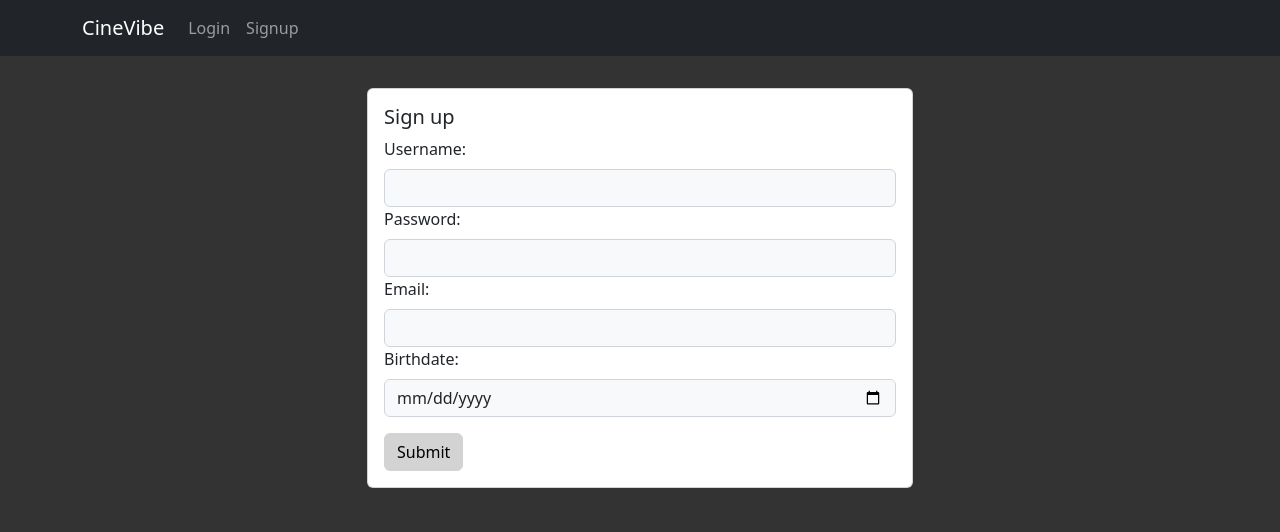
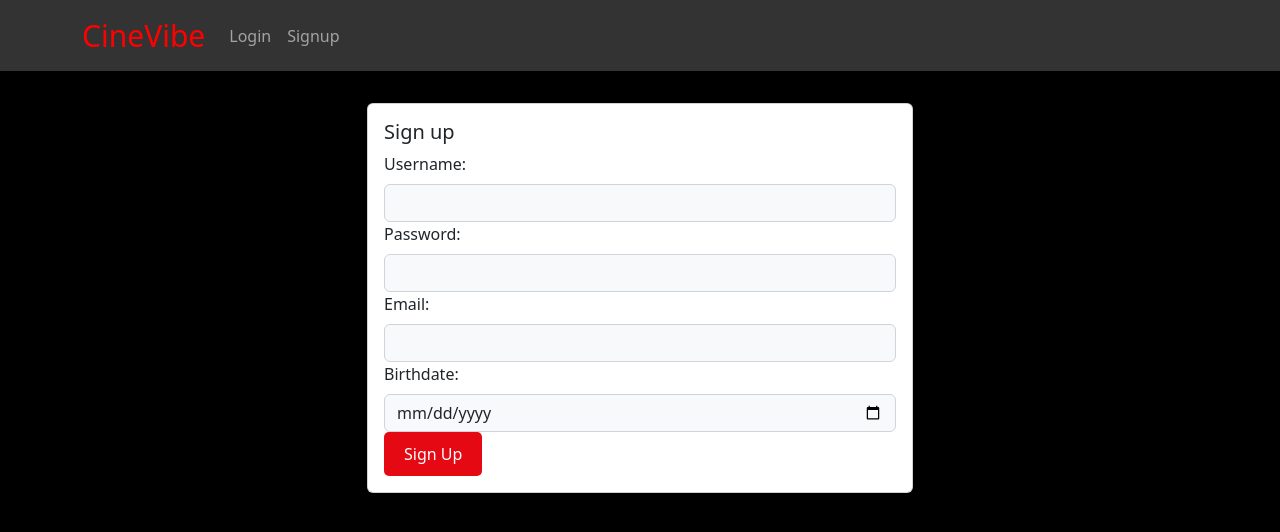
Before and after one commit to RemanBalak/CineVibe-client-main, a React (Vite) app: page /signup in a window 1280 px wide. Shown: the top 532 px of the page. Built offline with nearby package versions, Linux system fonts and the light colour scheme.

Commit message:
applied new styling

```diff
--- a/package.json
+++ b/package.json
@@ -22,7 +22,8 @@
     "react-bootstrap": "^2.8.0",
     "react-dom": "^18.2.0",
     "react-router": "^6.11.2",
-    "react-router-dom": "^6.11.2"
+    "react-router-dom": "^6.11.2",
+    "styled-components": "^6.0.7"
   },
   "devDependencies": {
     "@parcel/transformer-sass": "^2.9.3",
--- a/src/components/login-view/login-view.jsx
+++ b/src/components/login-view/login-view.jsx
@@ -59,8 +59,19 @@ export const LoginView = ({ onLoggedIn }) => {
               className="bg-light"
             />
           </Form.Group>
-          <Button className="mt-3" variant="primary" type="submit">
-            Submit
+          <Button
+            style={{
+              backgroundColor: '#e50914',
+              color: '#fff',
+              border: 'none',
+              borderRadius: '5px',
+              padding: '10px 20px',
+            }}
+            className="mt-3"
+            variant="primary"
+            type="submit"
+          >
+            Log in
           </Button>
         </Form>
       </Card.Body>
--- a/src/components/movie-card/movie-card.jsx
+++ b/src/components/movie-card/movie-card.jsx
@@ -5,15 +5,56 @@ import { Link } from 'react-router-dom';
 
 export const MovieCard = ({ movie }) => {
   return (
-    <Card className="h-100" style={{ border: 'none' }}>
-      <Card.Img variant="top" src={movie.image} />
+    <Card
+      className="h-100"
+      style={{
+        border: 'none',
+        backgroundColor: '#222',
+        color: '#fff',
+        borderRadius: '10px',
+        padding: '5px',
+        boxShadow: '0px 4px 8px rgba(0, 0, 0, 0.3)',
+        transition: 'transform 0.2s ease-in-out',
+      }}
+    >
+      <Card.Img
+        style={{
+          width: '100%',
+          height: '200px',
+          objectFit: 'cover',
+          borderRadius: '10px',
+        }}
+        variant="top"
+        src={movie.image}
+      />
       <Card.Body className="h-100 d-flex flex-column">
-        <Card.Title>{movie.title}</Card.Title>
+        <Card.Title
+          style={{
+            fontSize: '18px',
+            fontWeight: 'bold',
+            marginTop: '10px',
+          }}
+        >
+          {movie.title}
+        </Card.Title>
         <Link
           to={`/movies/${encodeURIComponent(movie.id)}`}
           className="mt-auto"
         >
-          <Button variant="primary">Open</Button>
+          <Button
+            style={{
+              backgroundColor: '#e50914',
+              color: '#fff',
+              border: 'none',
+              borderRadius: '5px',
+              padding: '8px 18px',
+              fontSize: '16px',
+              cursor: 'pointer',
+            }}
+            variant="primary"
+          >
+            Open
+          </Button>
         </Link>
       </Card.Body>
     </Card>
--- a/src/components/navigation-bar/navigation-bar.jsx
+++ b/src/components/navigation-bar/navigation-bar.jsx
@@ -10,9 +10,19 @@ export const NavigationBar = ({ user, onLoggedOut, onSearch }) => {
   }, [query]);
 
   return (
-    <Navbar bg="dark" variant="dark" className="mb-4" sticky="top">
+    <Navbar
+      style={{ backgroundColor: '#333333', textColor: 'text-light' }}
+      variant="dark"
+      className="mb-4"
+      sticky="top"
+    >
       <Container>
-        <Navbar.Brand as={Link} to="/" onClick={() => setQuery('')}>
+        <Navbar.Brand
+          style={{ color: 'red', fontSize: '30px' }}
+          as={Link}
+          to="/"
+          onClick={() => setQuery('')}
+        >
           CineVibe
         </Navbar.Brand>
         <Navbar.Toggle aria-controls="responsive-navbar-nav" />
--- a/src/components/profile-view/profile-view.jsx
+++ b/src/components/profile-view/profile-view.jsx
@@ -143,7 +143,18 @@ export const ProfileView = ({
                   className="bg-light"
                 />
               </Form.Group>
-              <Button className="mt-3" variant="primary" type="submit">
+              <Button
+                style={{
+                  backgroundColor: '#e50914',
+                  color: '#fff',
+                  border: 'none',
+                  borderRadius: '5px',
+                  padding: '8px 18px',
+                }}
+                variant="primary"
+                className="mt-3"
+                type="submit"
+              >
                 Submit
               </Button>
             </Form>
--- a/src/components/signup-view/signup-view.jsx
+++ b/src/components/signup-view/signup-view.jsx
@@ -78,8 +78,18 @@ export const SignupView = () => {
               className="bg-light"
             />
           </Form.Group>
-          <Button className="mt-3" variant="primary" type="submit">
-            Submit
+          <Button
+            style={{
+              backgroundColor: '#e50914',
+              color: '#fff',
+              border: 'none',
+              borderRadius: '5px',
+              padding: '10px 20px',
+            }}
+            variant="primary"
+            type="submit"
+          >
+            Sign Up
           </Button>
         </Form>
       </Card.Body>
--- a/src/index.html
+++ b/src/index.html
@@ -3,7 +3,7 @@
   <head>
     <meta charset="UTF-8" />
     <meta name="viewport" content="width=device-width, initial-scale=1.0" />
-    <title>CineVerse</title>
+    <title>CineVibe</title>
   </head>
   <body>
     <div id="root"></div>
--- a/src/index.scss
+++ b/src/index.scss
@@ -1,4 +1,15 @@
-$primary: lightgray;
-$body-bg: #333;
+$primary: #fff;
+$body-bg: #000;
+$font-family: 'Helvetica Neue', Helvetica, Arial, sans-serif;
+
+.netflix-button {
+  background-color: #e50914;
+  color: $primary;
+  border: none;
+  border-radius: 5px;
+  padding: 10px 20px;
+  font-size: 16px;
+  box-shadow: 0px 2px 4px rgba(0, 0, 0, 0.2);
+}
 
 @import '~bootstrap/scss/bootstrap.scss';
```
Also changed, not shown: 1 other file (tests, documents, lock files or other folders).
